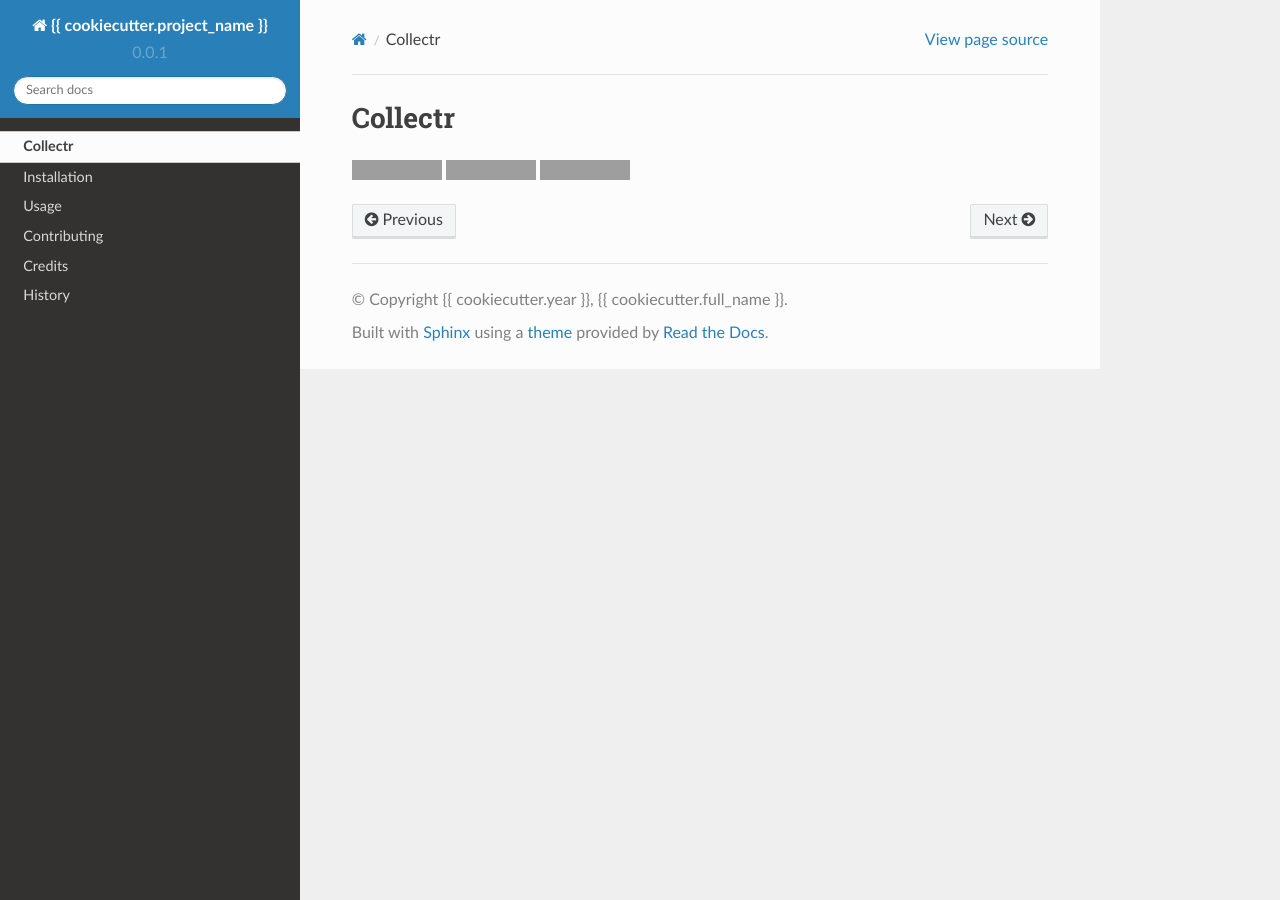
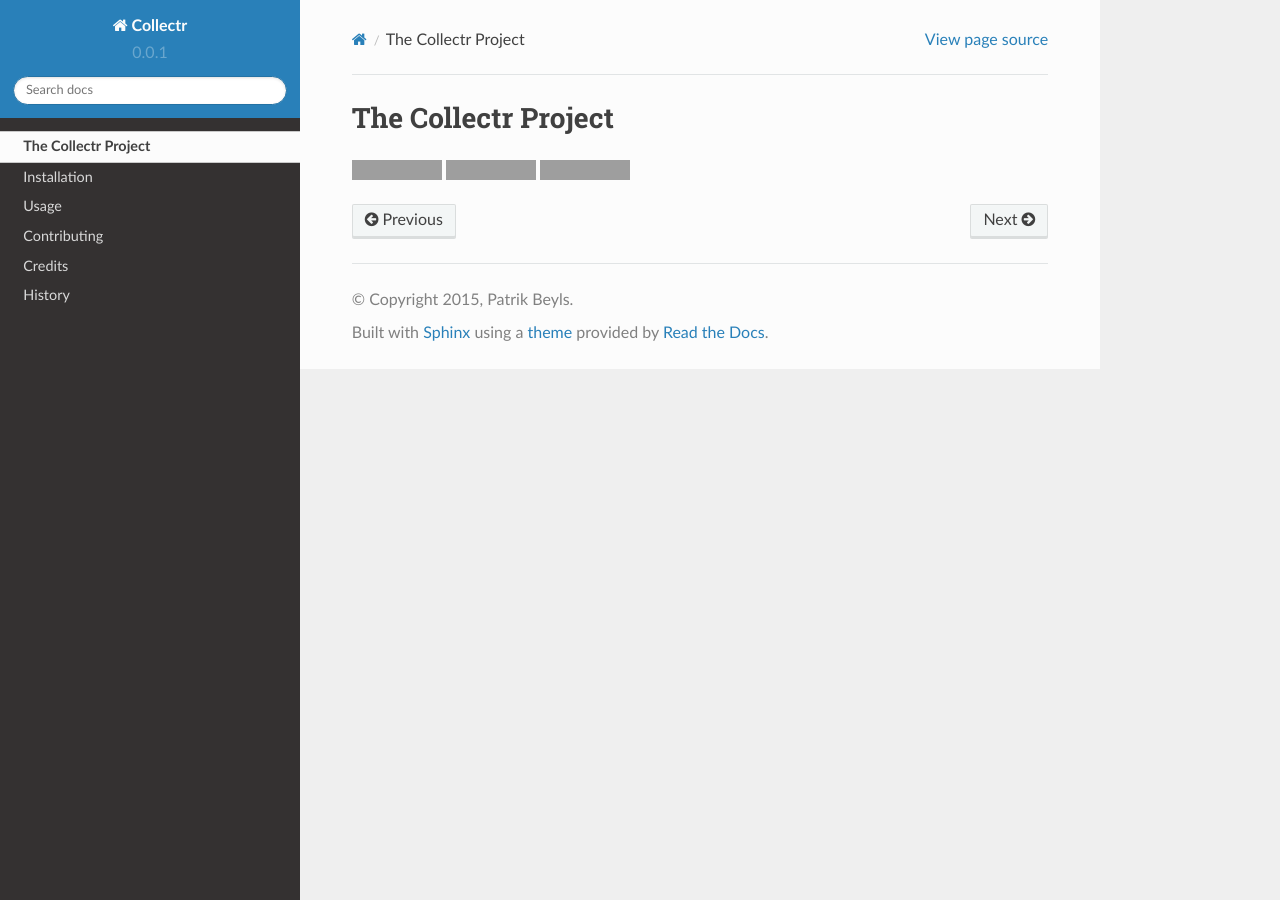
Before and after one commit to beylsp/collectr, a Sphinx documentation site: the page built from docs/readme.rst, in a window 1280 px wide. Built offline with Sphinx 7.4.7 and the Read the Docs theme 2.0.0, drawn with Linux system fonts in a browser that asks for light colours; pages that are not in the unit, such as notebooks, are missing from menus; grey boxes are pictures that could not be loaded.

Commit message:
PEP257: added missing docstrings

```diff
--- a/README.rst
+++ b/README.rst
@@ -1,6 +1,6 @@
-========
-Collectr
-========
+=====================
+The Collectr Project
+=====================
 .. image:: https://travis-ci.org/beylsp/collectr.svg?branch=master
     :target: https://travis-ci.org/beylsp/collectr
 .. image:: https://api.codacy.com/project/badge/grade/93f98301db5a4499bd8e626a039fbee6
--- a/docs/conf.py
+++ b/docs/conf.py
@@ -55,8 +55,8 @@
 master_doc = 'index'
 
 # General information about the project.
-project = u'{{ cookiecutter.project_name }}'
-copyright = u'{{ cookiecutter.year }}, {{ cookiecutter.full_name }}'
+project = u'Collectr'
+copyright = u'2015, Patrik Beyls'
 
 # The version info for the project you're documenting, acts as replacement
 # for |version| and |release|, also used in various other places throughout
--- a/setup.py
+++ b/setup.py
@@ -1,4 +1,5 @@
 #!/usr/bin/env python
+"""Distutils scripts to build, distribute and install the collectr package."""
 
 requirements = ['Flask']
 
```
Also changed, not shown: 1 other file.
